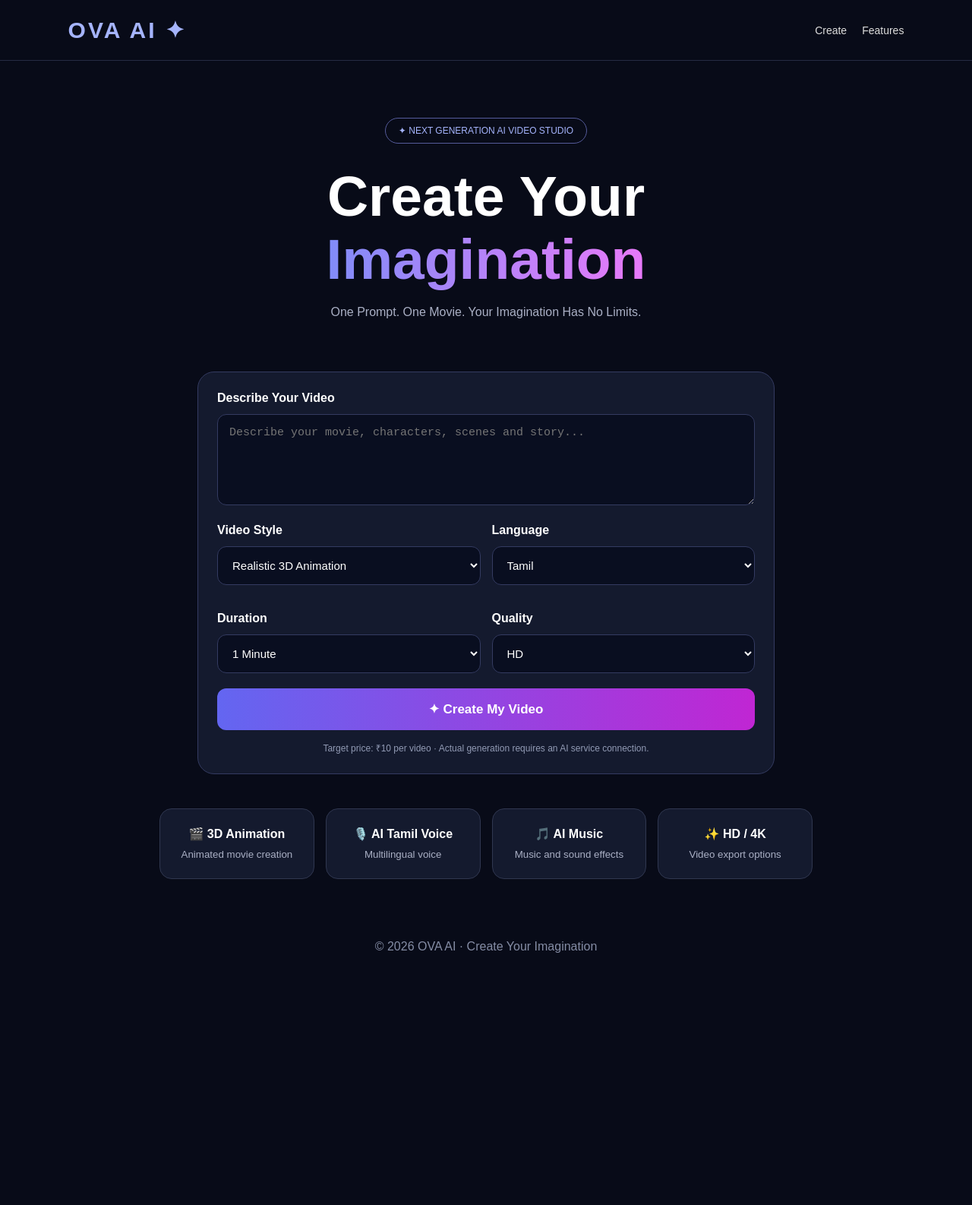
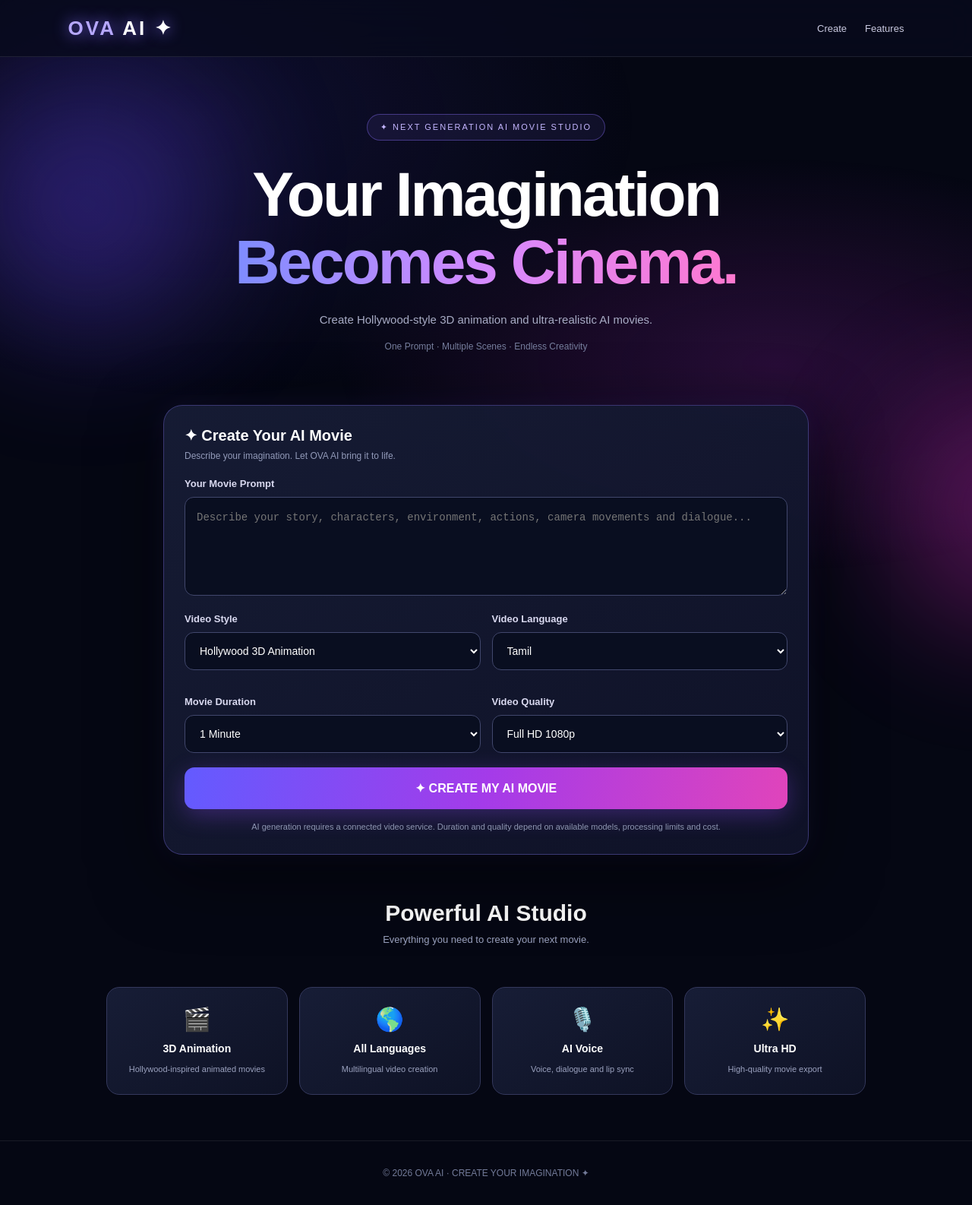
Before and after one commit to kidstimezone4-cmd/Ova-AI, a plain HTML site: page index.html in a window 1280 px wide. Shown: the whole page at 76% size. Before the commit the page ends 1290 px from the top, so only its background shows below. Drawn offline with Linux system fonts and the light colour scheme.

Commit message:
Update title and enhance UI elements in index.html

```diff
--- a/index.html
+++ b/index.html
@@ -4,68 +4,153 @@
 <head>
 <meta charset="UTF-8">
 <meta name="viewport" content="width=device-width, initial-scale=1.0">
-<title>OVA AI - Create Your Imagination</title>
+<title>OVA AI - AI Movie Studio</title>
 <style>
-*{box-sizing:border-box;margin:0;padding:0}
-body{font-family:Arial,sans-serif;background:#080b18;color:white;min-height:100vh}
-header{display:flex;justify-content:space-between;align-items:center;padding:22px 7%;border-bottom:1px solid #252b43}
-.logo{font-size:30px;font-weight:900;letter-spacing:3px;color:#a5b4fc}
-nav a{color:#ddd;text-decoration:none;margin-left:20px;font-size:14px}
-.hero{text-align:center;padding:75px 20px 35px}
-.tag{color:#a5b4fc;border:1px solid #555b9b;border-radius:30px;padding:9px 17px;display:inline-block;font-size:12px}
-h1{font-size:clamp(42px,8vw,75px);margin:28px 0 15px;line-height:1.1}
-h1 span{background:linear-gradient(90deg,#818cf8,#e879f9);color:transparent;background-clip:text}
-.hero p{color:#aab0c5;line-height:1.7}
-.studio{max-width:760px;margin:30px auto;padding:25px;background:#141a2e;border:1px solid #343b61;border-radius:22px}
-label{display:block;margin-bottom:12px;font-weight:bold}
-textarea,select{width:100%;padding:15px;background:#090e20;color:white;border:1px solid #343b61;border-radius:12px;margin-bottom:20px;font-size:15px}
-textarea{height:120px;resize:vertical}
-.options{display:grid;grid-template-columns:1fr 1fr;gap:15px}
-button{width:100%;padding:17px;border:0;border-radius:12px;background:linear-gradient(90deg,#6366f1,#c026d3);color:white;font-size:17px;font-weight:bold;cursor:pointer}
-button:hover{opacity:.9}
-.note{text-align:center;color:#929bb5;font-size:12px;margin-top:15px}
-.features{display:grid;grid-template-columns:repeat(auto-fit,minmax(145px,1fr));gap:15px;max-width:900px;margin:45px auto;padding:0 20px}
-.feature{padding:23px 12px;text-align:center;background:#141a2e;border:1px solid #303750;border-radius:16px}
-.feature b{display:block;margin-bottom:8px}
-.feature small{color:#aab0c5}
-footer{text-align:center;padding:35px;color:#858da5}
-@media(max-width:600px){header{padding:18px 5%}nav a{margin-left:9px;font-size:12px}.studio{margin:20px 12px;padding:18px}.options{grid-template-columns:1fr}.hero{padding-top:55px}}
+*{margin:0;padding:0;box-sizing:border-box}
+body{font-family:Arial,sans-serif;background:#050713;color:#fff;overflow-x:hidden}
+body:before{content:"";position:fixed;inset:0;background:radial-gradient(ellipse at 20% 20%,#26206b55,transparent 40%),radial-gradient(ellipse at 80% 60%,#741b8650,transparent 40%);z-index:-2}
+.orb{position:fixed;width:260px;height:260px;border-radius:50%;filter:blur(75px);opacity:.35;z-index:-1;animation:float 9s infinite alternate}
+.orb.one{background:#6846ff;top:10%;left:-100px}
+.orb.two{background:#e52bca;right:-120px;bottom:5%;animation-delay:2s}
+@keyframes float{to{transform:translate(100px,70px) scale(1.3)}}
+header{height:75px;padding:0 7%;display:flex;align-items:center;justify-content:space-between;border-bottom:1px solid #ffffff18;background:#080b1dcc;backdrop-filter:blur(20px);position:sticky;top:0;z-index:10}
+.logo{font-size:26px;font-weight:900;letter-spacing:3px;color:#b6a8ff;text-shadow:0 0 20px #806aff}
+.logo span{color:#fff}
+nav{display:flex;gap:24px}
+nav a{color:#c9c9e0;text-decoration:none;font-size:13px}
+nav a:hover{color:#c4aaff}
+.hero{text-align:center;padding:75px 18px 30px}
+.tag{display:inline-block;border:1px solid #8c70ff66;background:#8c70ff16;padding:10px 17px;border-radius:40px;color:#c5b7ff;font-size:11px;letter-spacing:2px}
+h1{font-size:clamp(43px,9vw,82px);line-height:1.08;margin:27px 0 18px;letter-spacing:-3px}
+.gradient{background:linear-gradient(90deg,#7e8cff,#d58aff,#ff78cf);background-clip:text;color:transparent}
+.hero p{color:#a8acc5;line-height:1.8;font-size:15px}
+.hero .sub{font-size:12px;color:#777f9e;margin-top:12px}
+.studio{width:min(850px,92%);margin:35px auto;padding:27px;background:linear-gradient(145deg,#171d36ee,#101329ee);border:1px solid #8a7bff55;border-radius:25px;box-shadow:0 25px 90px #0008,0 0 35px #725bff18;backdrop-filter:blur(20px)}
+.studio-title{font-size:20px;margin-bottom:8px}
+.hint{color:#929ab9;font-size:12px;margin-bottom:22px}
+label{display:block;font-size:13px;font-weight:bold;margin-bottom:10px;color:#d9d9f0}
+textarea,select{width:100%;background:#090e20;color:white;border:1px solid #41476c;border-radius:12px;padding:15px;font-size:14px;margin-bottom:19px;outline:none}
+textarea{height:130px;resize:vertical;line-height:1.6}
+textarea:focus,select:focus{border-color:#9b83ff;box-shadow:0 0 15px #806aff30}
+.grid{display:grid;grid-template-columns:1fr 1fr;gap:15px}
+button{cursor:pointer;border:0;color:white;font-weight:bold}
+.create{width:100%;padding:18px;border-radius:13px;font-size:16px;background:linear-gradient(100deg,#635bff,#a43be9,#e044bb);box-shadow:0 8px 30px #8b48ed55;transition:.25s}
+.create:hover{transform:translateY(-3px);box-shadow:0 12px 40px #a34bff77}
+.note{text-align:center;color:#8e96b3;font-size:11px;margin-top:15px;line-height:1.6}
+.features{width:min(1000px,92%);margin:55px auto;display:grid;grid-template-columns:repeat(4,1fr);gap:15px}
+.feature{background:linear-gradient(145deg,#171d36,#0e1225);border:1px solid #34385c;padding:24px 13px;border-radius:17px;text-align:center;transition:.3s}
+.feature:hover{transform:translateY(-7px);border-color:#9b83ff;box-shadow:0 12px 30px #5140a533}
+.feature .icon{font-size:30px;margin-bottom:13px}
+.feature b{display:block;font-size:14px;margin-bottom:9px}
+.feature small{font-size:11px;color:#9ba2bf;line-height:1.5}
+.section{text-align:center;margin:60px 15px 25px}
+.section h2{font-size:30px;margin-bottom:10px}
+.section p{font-size:13px;color:#9ba2bf}
+footer{text-align:center;padding:35px 15px;color:#737b99;font-size:12px;border-top:1px solid #ffffff15;margin-top:60px}
+@media(max-width:650px){
+header{padding:0 5%;height:65px}
+.logo{font-size:22px}
+nav{gap:12px}
+nav a{font-size:11px}
+.hero{padding-top:55px}
+.grid{grid-template-columns:1fr}
+.features{grid-template-columns:1fr 1fr}
+.studio{padding:20px}
+}
 </style>
 </head>
 <body>
+<div class="orb one"></div>
+<div class="orb two"></div>
+
 <header>
-<div class="logo">OVA AI ✦</div>
-<nav><a href="#studio">Create</a><a href="#features">Features</a></nav>
+<div class="logo">OVA <span>AI ✦</span></div>
+<nav>
+<a href="#studio">Create</a>
+<a href="#features">Features</a>
+</nav>
 </header>
+
 <section class="hero">
-<div class="tag">✦ NEXT GENERATION AI VIDEO STUDIO</div>
-<h1>Create Your<br><span>Imagination</span></h1>
-<p>One Prompt. One Movie. Your Imagination Has No Limits.</p>
+<div class="tag">✦ NEXT GENERATION AI MOVIE STUDIO</div>
+<h1>Your Imagination<br><span class="gradient">Becomes Cinema.</span></h1>
+<p>Create Hollywood-style 3D animation and ultra-realistic AI movies.</p>
+<p class="sub">One Prompt · Multiple Scenes · Endless Creativity</p>
 </section>
+
 <section class="studio" id="studio">
-<label>Describe Your Video</label>
-<textarea id="prompt" placeholder="Describe your movie, characters, scenes and story..."></textarea>
-<div class="options">
-<div><label>Video Style</label><select><option>Realistic 3D Animation</option><option>Cartoon 3D</option><option>Cinematic</option><option>Anime</option></select></div>
-<div><label>Language</label><select><option>Tamil</option><option>English</option><option>Hindi</option><option>Arabic</option><option>All Languages</option></select></div>
-<div><label>Duration</label><select><option>1 Minute</option><option>3 Minutes</option><option>5 Minutes</option><option>10 Minutes</option><option>Custom Duration</option></select></div>
-<div><label>Quality</label><select><option>HD</option><option>Full HD</option><option>4K</option></select></div>
+<h2 class="studio-title">✦ Create Your AI Movie</h2>
+<p class="hint">Describe your imagination. Let OVA AI bring it to life.</p>
+
+<label>Your Movie Prompt</label>
+<textarea id="prompt" placeholder="Describe your story, characters, environment, actions, camera movements and dialogue..."></textarea>
+
+<div class="grid">
+<div>
+<label>Video Style</label>
+<select id="style">
+<option>Hollywood 3D Animation</option>
+<option>Ultra Realistic</option>
+<option>Realistic 3D Cartoon</option>
+<option>Cinematic Movie</option>
+<option>Anime</option>
+</select>
 </div>
-<button onclick="createVideo()">✦ Create My Video</button>
-<div class="note">Target price: ₹10 per video · Actual generation requires an AI service connection.</div>
+<div>
+<label>Video Language</label>
+<select id="language">
+<option>Tamil</option>
+<option>English</option>
+<option>Hindi</option>
+<option>Arabic</option>
+<option>All Languages</option>
+</select>
+</div>
+<div>
+<label>Movie Duration</label>
+<select id="duration">
+<option>1 Minute</option>
+<option>3 Minutes</option>
+<option>5 Minutes</option>
+<option>10 Minutes</option>
+<option>15 Minutes</option>
+<option>30 Minutes</option>
+<option>Custom Duration</option>
+</select>
+</div>
+<div>
+<label>Video Quality</label>
+<select id="quality">
+<option>Full HD 1080p</option>
+<option>HD 720p</option>
+<option>4K Ultra HD</option>
+</select>
+</div>
+</div>
+
+<button class="create" onclick="createMovie()">✦ CREATE MY AI MOVIE</button>
+<p class="note">AI generation requires a connected video service. Duration and quality depend on available models, processing limits and cost.</p>
 </section>
-<section class="features" id="features">
-<div class="feature"><b>🎬 3D Animation</b><small>Animated movie creation</small></div>
-<div class="feature"><b>🎙️ AI Tamil Voice</b><small>Multilingual voice</small></div>
-<div class="feature"><b>🎵 AI Music</b><small>Music and sound effects</small></div>
-<div class="feature"><b>✨ HD / 4K</b><small>Video export options</small></div>
+
+<div class="section" id="features">
+<h2>Powerful AI Studio</h2>
+<p>Everything you need to create your next movie.</p>
+</div>
+
+<section class="features">
+<div class="feature"><div class="icon">🎬</div><b>3D Animation</b><small>Hollywood-inspired animated movies</small></div>
+<div class="feature"><div class="icon">🌎</div><b>All Languages</b><small>Multilingual video creation</small></div>
+<div class="feature"><div class="icon">🎙️</div><b>AI Voice</b><small>Voice, dialogue and lip sync</small></div>
+<div class="feature"><div class="icon">✨</div><b>Ultra HD</b><small>High-quality movie export</small></div>
 </section>
-<footer>© 2026 OVA AI · Create Your Imagination</footer>
+
+<footer>© 2026 OVA AI · CREATE YOUR IMAGINATION ✦</footer>
+
 <script>
-function createVideo(){
- const p=document.getElementById('prompt').value.trim();
- if(!p){alert('Please describe your video first!');return;}
- alert('OVA AI Studio UI is ready! AI video generation connection will be added next.');
+function createMovie(){
+const prompt=document.getElementById("prompt").value.trim();
+if(!prompt){alert("Please describe your movie first!");return;}
+alert("OVA AI Design is ready! Real AI video generation will work after connecting the secure AI backend.");
 }
 </script>
 </body>
```
